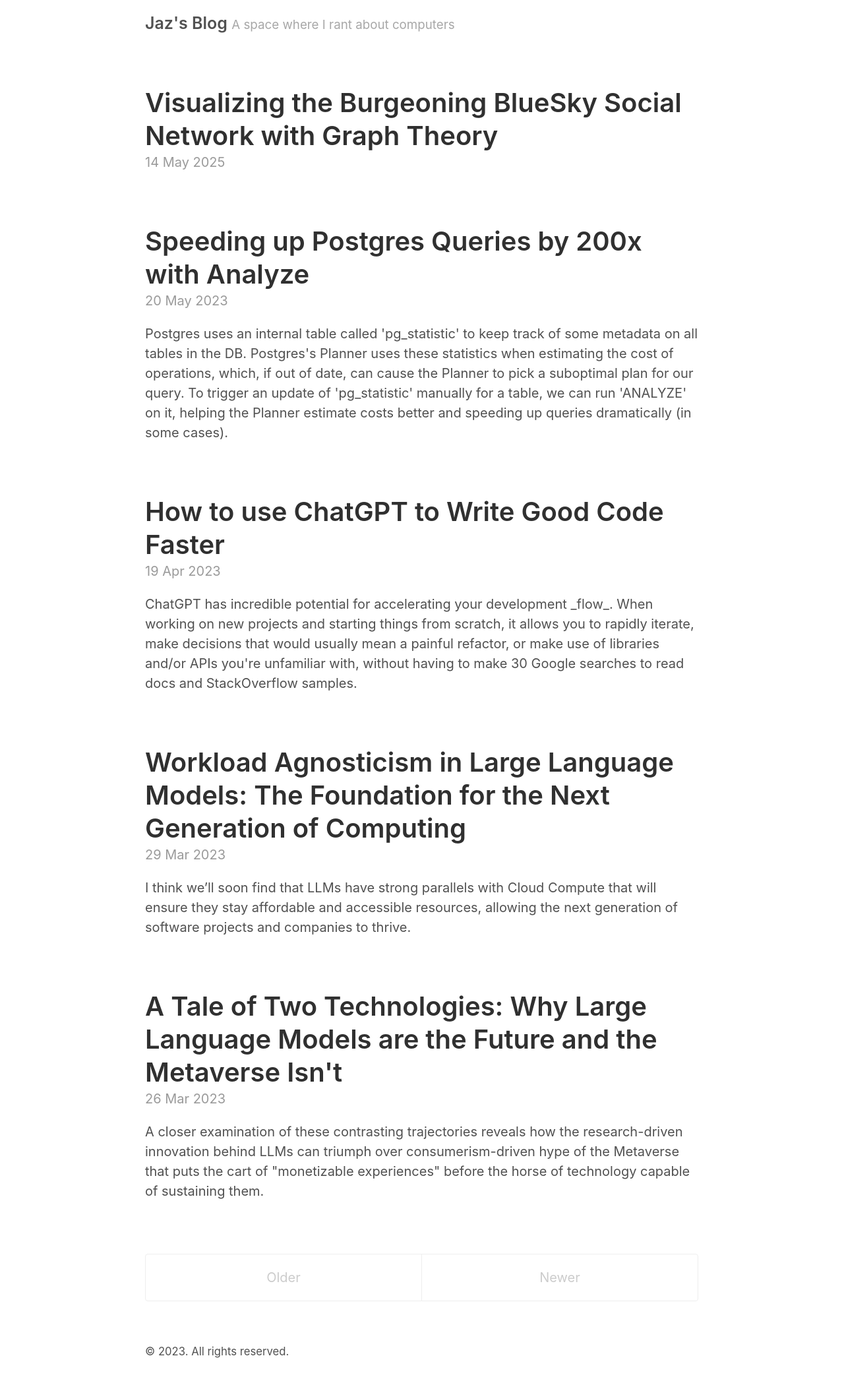
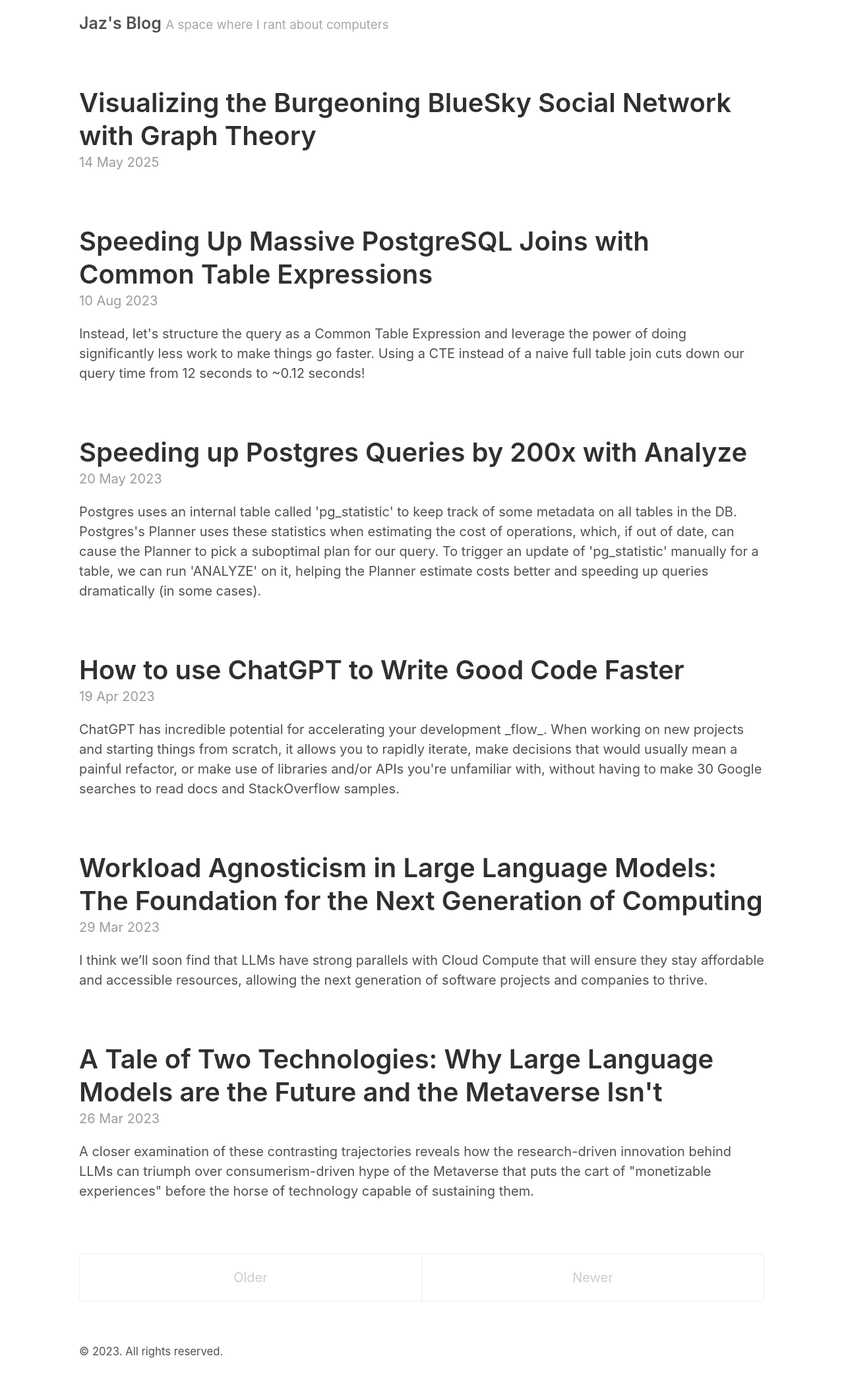
Before and after one commit to jazware/jazco-dev, a Jekyll site: the page built from index.html, in a window 1280 px wide. Shown: the whole page at 66% size. Built offline with Jekyll 4.4.1, drawn with Linux system fonts in a browser that asks for light colours; the list of posts is cut into pages by our own code; some of the changed lines change nothing that is shown.

Commit message:
CTE Query Post

````diff
--- /dev/null
+++ b/_posts/2023-08-10-query-optimization.md
@@ -0,0 +1,108 @@
+---
+layout: post
+title: "Speeding Up Massive PostgreSQL Joins with Common Table Expressions"
+excerpt: "Instead, let's structure the query as a Common Table Expression and leverage the power of doing significantly less work to make things go faster. Using a CTE instead of a naive full table join cuts down our query time from 12 seconds to ~0.12 seconds!"
+---
+
+I've been continuing to work on a growing [series of services](https://github.com/ericvolp12/bsky-experiments) that archive, analyze, and represent data from a social network.
+
+This network creates text-based posts at a rate of around 400,000 posts per day, and I've been feeding the posts through different ML models to try and gauge the broad sentiment of the network and help find posters that spread good vibes.
+
+### Sentiment Analysis
+
+Sentiment Analysis using newer Transformer models like [BERT](https://arxiv.org/abs/1810.04805) has improved in accuracy significantly in recent years.
+
+On an individual post level, especially for brief text, BERT-based models don't have a great degree of accuracy. However on a large scale these models can provide a broad measure of general sentiment on a social network.
+
+I've been making use of the [RoBERTa](https://huggingface.co/cardiffnlp/twitter-roberta-base-sentiment) model trained on a dataset of ~58 Million Tweets to gauge the disposition of users on [Bluesky](https://bsky.app/) over the past few months.
+
+### Backfilling Blues
+
+This week I pivoted my data schema for my [ATProto](https://atproto.com/) indexing tools and needed to backfill the entire history of posts.
+
+I altered my schema to keep sentiment analysis results in a separate table from general post metadata, which seemed like a good time to go back and re-run sentiment analysis on the entire network of around 22 million posts.
+
+I now have a `posts` table and a `post_sentiments` table, both with > 22,000,000 posts. To process sentiment, I need to walk the `post_sentiments` table to find unprocessed posts and join with the `posts` table to get the `post.content` for analysis.
+
+## The Simple Approach
+
+To join these two tables, a standard approach to SQL would encourage you to write a query as follows:
+
+```sql
+SELECT s.*,
+    p.content
+FROM post_sentiments s
+    JOIN posts p ON p.actor_did = s.actor_did
+    AND p.rkey = s.rkey
+WHERE s.processed_at IS NULL
+ORDER BY s.created_at ASC
+LIMIT 2000;
+```
+
+In this case both tables have a compound primary key of (`actor_did`, `rkey`), meaning we get an automatic index on both tables that should make our join index-only.
+
+On our `post_sentiments` table, we have a conditional index as follows to make it cheaper to find un-indexed posts:
+
+```sql
+CREATE INDEX post_sentiments_unindexed_idx
+    ON post_sentiments (created_at ASC)
+    WHERE processed_at IS NULL;
+```
+
+When we run this query against our two tables with >22 million rows, it takes more than 12 seconds:
+```json
+"fetch_time":12.824282852
+```
+
+What's going on here? We're using all indexes and it _should_ be pretty easy to perform this query.
+
+Well, what we're effectively doing here is joining two absolutely gigantic tables, then trying to sort the results of the join, and then grabbing the first 2,000 results.
+
+Since only one of our tables has an index on `created_at`, we can't do an index-only join between the two tables and end up having to sequentially scan tables at massive cost.
+
+## Limit First, Then Join
+
+What we can do instead to make this query more efficient is try to limit the scope of the join so that sorting becomes cheap and we can do everything with indexes.
+
+Let's structure the query as a Common Table Expression and leverage the power of doing significantly less work to make things go faster.
+
+```sql
+SELECT s.actor_did,
+    s.rkey
+FROM post_sentiments s
+WHERE s.processed_at IS NULL
+ORDER BY s.created_at
+LIMIT 2000
+```
+
+In this query, since we keep a copy of the `created_at` column in `post_sentiments`, we can first grab 2,000 rows from the `post_sentiments` table leveraging our conditional index to its fullest.
+
+This query executes in around ~40ms making a great candidate for a Common Table Expression.
+
+We'll use it to pick the rows we want to join against the full `posts` table, which should allow us to join exclusively on the primary key indexes as follows:
+
+```sql
+WITH unprocessed_posts AS (
+    SELECT s.actor_did,
+        s.rkey
+    FROM post_sentiments s
+    WHERE s.processed_at IS NULL
+    ORDER BY s.created_at
+    LIMIT 2000
+)
+SELECT p.*
+FROM posts p
+    JOIN unprocessed_posts s ON p.actor_did = s.actor_did
+    AND p.rkey = s.rkey
+ORDER BY p.created_at;
+```
+
+Now our join only requires joining the `posts_pkey` index against the 2,000 row CTE, meaning our sorting can be done in-memory and we don't need to perform any sequential scans on these huge tables.
+
+Using a CTE instead of a naive full table join cuts down our query time from 12 seconds to ~0.12 seconds!
+
+```json
+"fetch_time":0.120976785
+```
+
+The next time you're troubleshooting slow queries that involve joining large tables, try making use of a CTE to filter at least one of the tables in the join and limit as early as possible!
--- a/_sass/_code.scss
+++ b/_sass/_code.scss
@@ -31,13 +31,13 @@ pre code {
 
 // Pygments via Jekyll
 .highlight {
-  padding: 1rem;
+  padding: 0.5rem;
   margin-bottom: 1rem;
   font-size: .8rem;
   line-height: 1.4;
   background-color: #f9f9f9;
   border-radius: .25rem;
-  overflow-x:scroll;
+  overflow-x:auto;
 
   pre {
     margin-bottom: 0;
--- a/_sass/_layout.scss
+++ b/_sass/_layout.scss
@@ -3,7 +3,7 @@
 // Styles for managing the structural hierarchy of the site.
 
 .container {
-  max-width: 45rem;
+  max-width: 55rem;
   padding-left:  1.5rem;
   padding-right: 1.5rem;
   margin-left:  auto;
````
